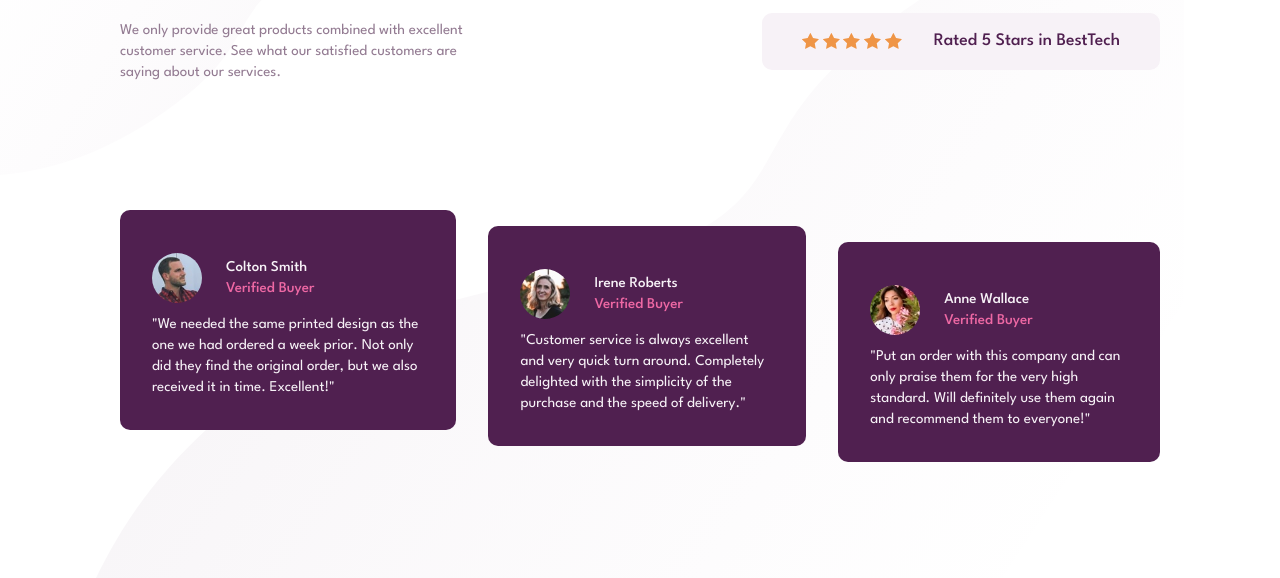
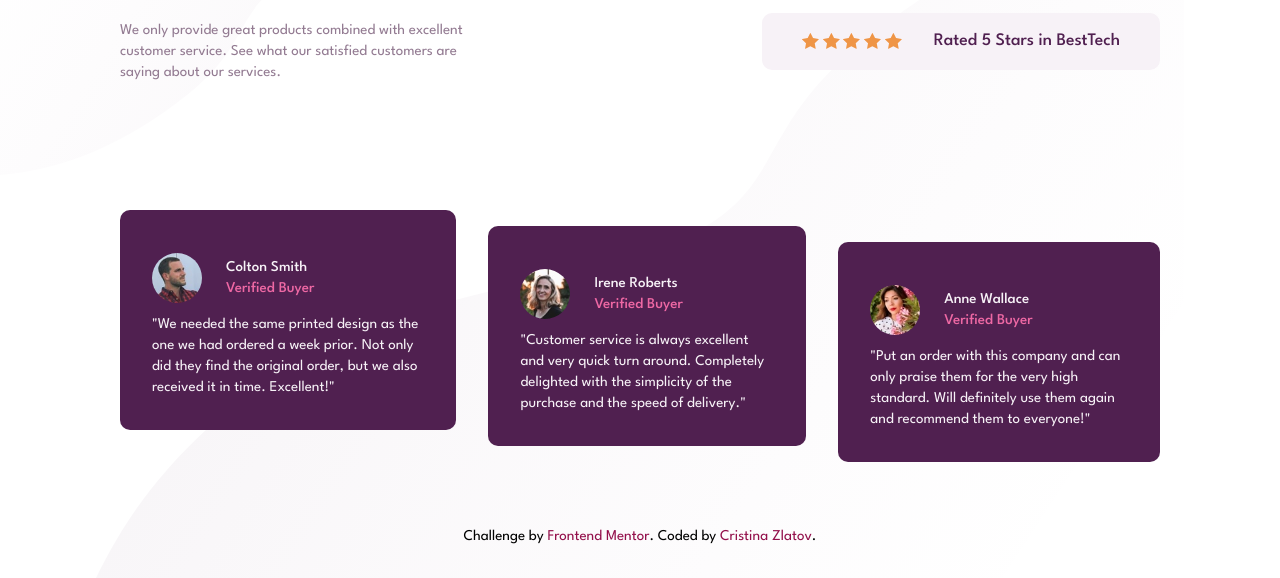
Before and after one commit to C-ZLTV/social-proof-section, a plain HTML site: page index.html in a window 1280 px wide. Shown: the part 222-800 px from the top of the page. Drawn offline with Linux system fonts and the light colour scheme.

Commit message:
Attribution

```diff
--- a/index.html
+++ b/index.html
@@ -105,14 +105,19 @@
       </section>
     </main>
 
-    <!--<footer>
+    <footer>
       <div class="attribution">
         Challenge by
-        <a href="https://www.frontendmentor.io?ref=challenge" target="_blank"
+        <a
+          href="https://www.frontendmentor.io?ref=challenge"
+          target="_blank"
+          rel="noopener"
           >Frontend Mentor</a
         >. Coded by
-        <a href="https://twitter.com/czltv" target="_blank">Cristina Zlatov</a>.
+        <a href="https://twitter.com/czltv" target="_blank" rel="noopener"
+          >Cristina Zlatov</a
+        >.
       </div>
-    </footer>-->
+    </footer>
   </body>
 </html>
--- a/main.scss
+++ b/main.scss
@@ -115,6 +115,15 @@ img {
   }
 }
 
+.attribution {
+  a {
+    text-decoration: none;
+    color: darken($clr-accent-bright, 35%);
+  }
+  text-align: center;
+  margin-bottom: 1rem;
+}
+
 @media (min-width: 810px) {
   body {
     background-image: url("../images/bg-pattern-top-desktop.svg"),
```
Also changed, not shown: css/main.css, 1 other file.
